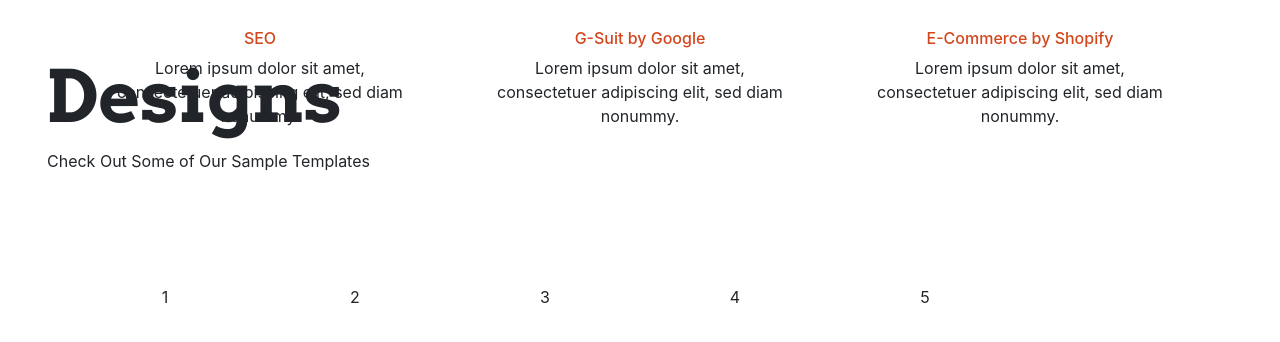
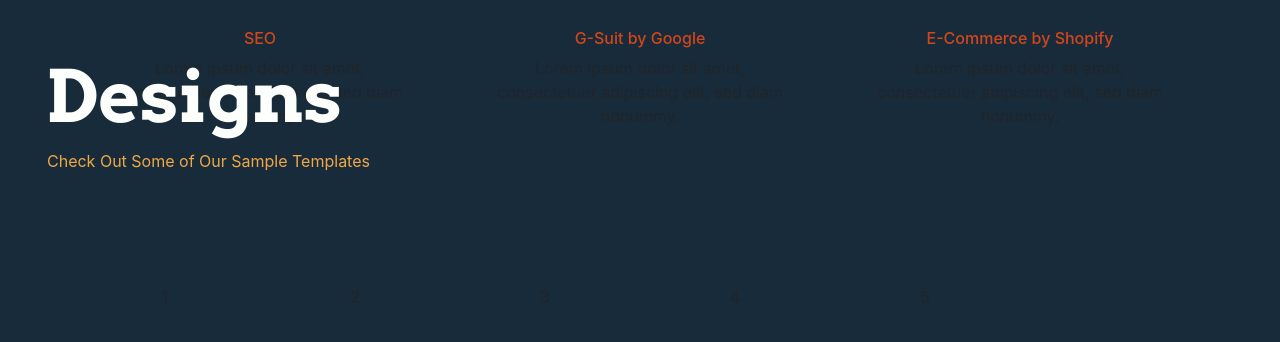
Before and after one commit to jsdesigns-web-development/jsd-jsdesigns.site, a plain HTML site: page index.html in a window 1280 px wide. Shown: the part 1704-2046 px from the top of the page. Drawn offline with nearby package versions, Linux system fonts and the light colour scheme.

Commit message:
designs section created

```diff
--- a/css/custom.css
+++ b/css/custom.css
@@ -200,7 +200,17 @@
 
 #designs {
   height: 50%;
+  background: #182B3A;
 }
+
+#designs h2 {
+  color: #FDFFFC !important;
+}
+
+#designs p {
+  color: #f0a847;
+}
+
 .col {
   width: 20%;
   height: 100px;
```
